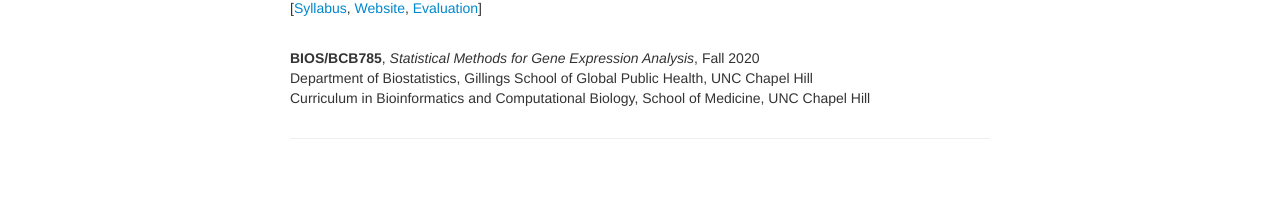
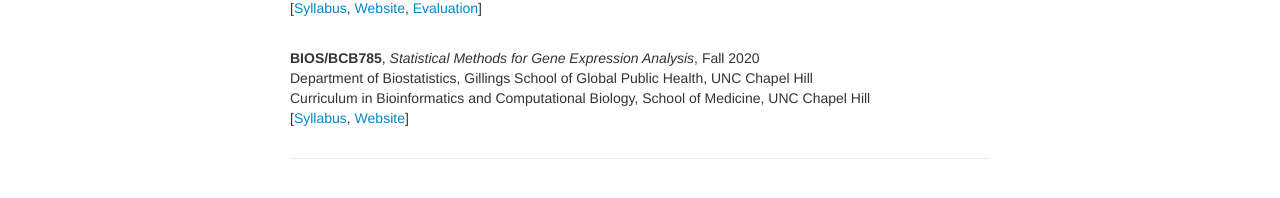
Before and after one commit to yuchaojiang/yuchaojiang.github.io, a Jekyll site: the page built from pages/teaching.md, in a window 1280 px wide. Shown: the part 394-592 px from the top of the page. Built offline with Jekyll 4.4.1, drawn with Linux system fonts in a browser that asks for light colours.

Commit message:
Update teaching.md

```diff
--- a/pages/teaching.md
+++ b/pages/teaching.md
@@ -31,4 +31,7 @@ Department of Biostatistics, Gillings School of Global Public Health, UNC Chapel
   <b>BIOS/BCB785</b>, <i>Statistical Methods for Gene Expression Analysis</i>, Fall 2020 <br/>
 Department of Biostatistics, Gillings School of Global Public Health, UNC Chapel Hill <br/>
 Curriculum in Bioinformatics and Computational Biology, School of Medicine, UNC Chapel Hill
+<br/>
+[<a href="https://www.dropbox.com/s/z5tqdqnqdtrma5b/BIOS785_Fall2020_Yuchao_Jiang.pdf?dl=0" title="Syllabus BIOS785">Syllabus</a>,
+	<a href="https://github.com/yuchaojiang/BIOSBCB785" title="Course Website">Website</a>]
 </div>
```
